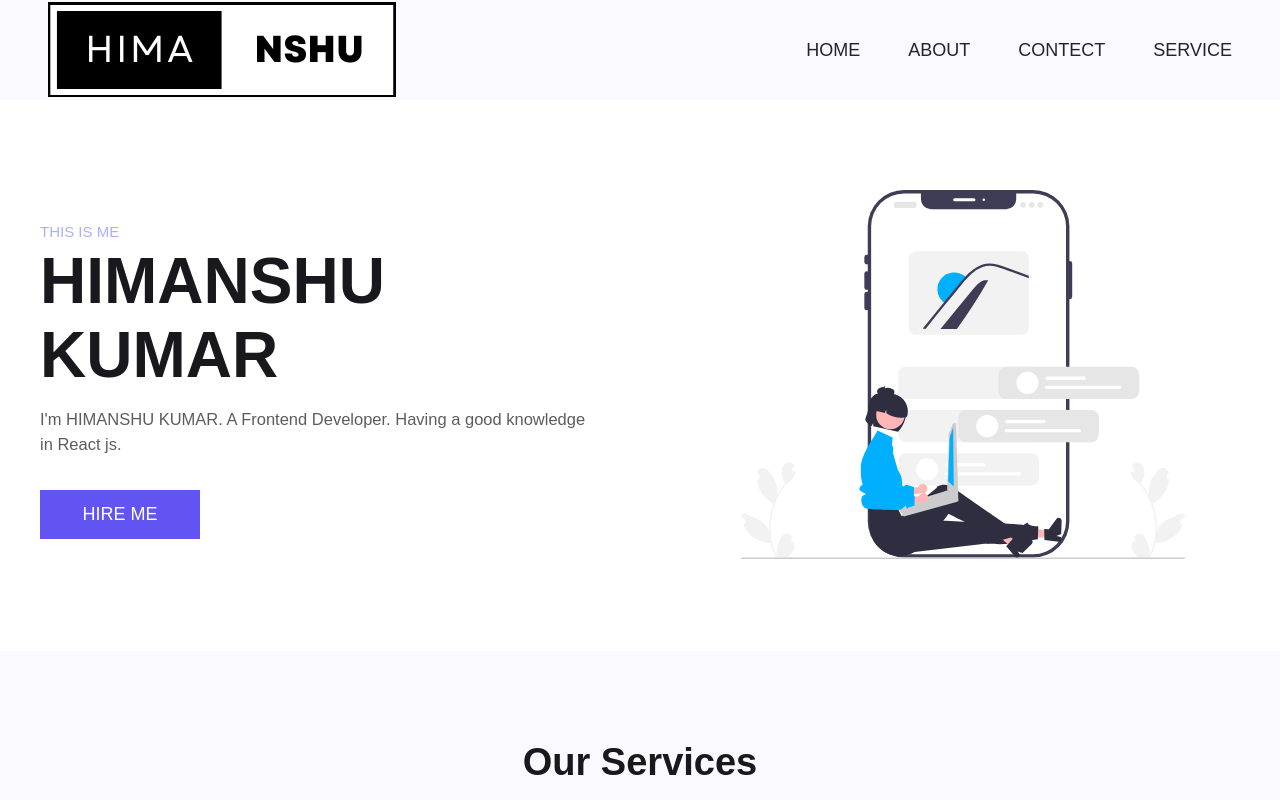
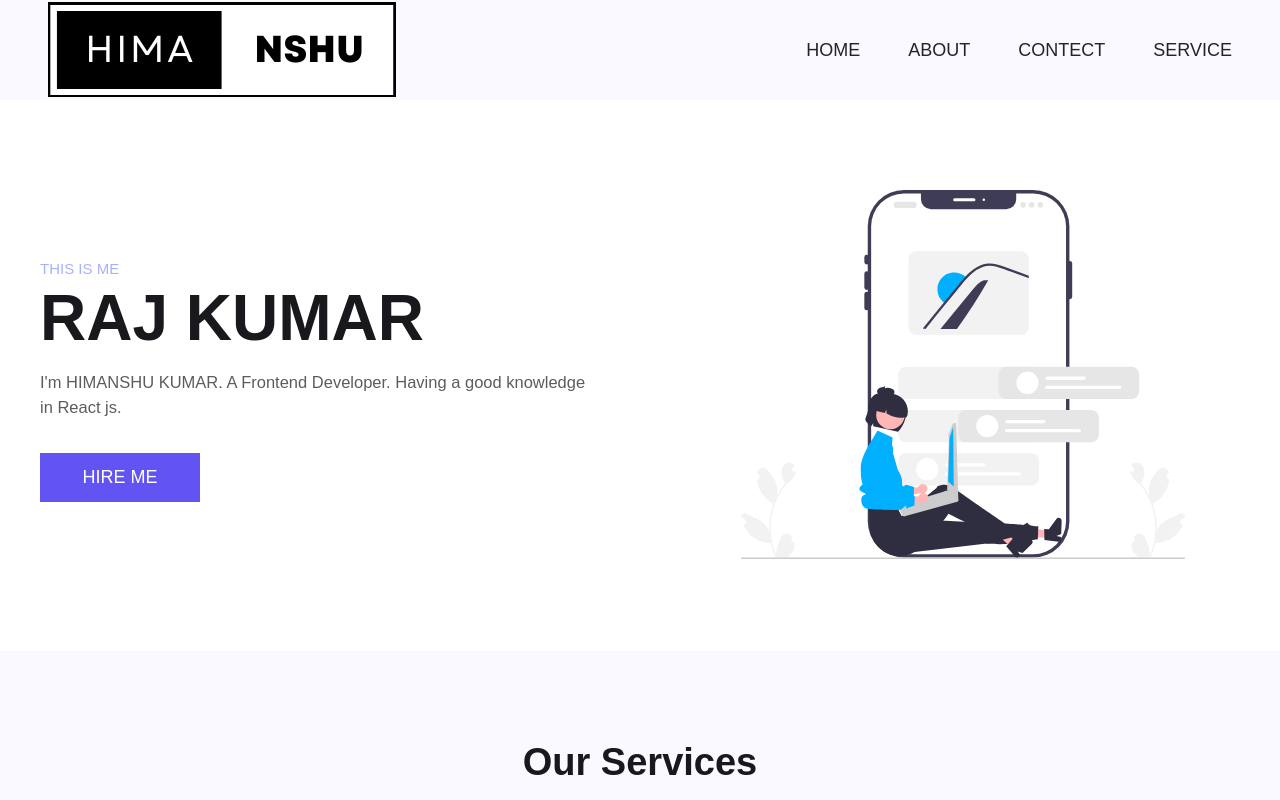
Before and after one commit to Himanshu-Rajkumar/React-Project, a React (Vite) app: page / in a window 1280 px wide. Shown: the top 800 px of the page. Built offline with nearby package versions, Linux system fonts and the light colour scheme; no server answers.

Commit message:
Name change

```diff
--- a/src/Components/ContextAPI.jsx
+++ b/src/Components/ContextAPI.jsx
@@ -57,7 +57,7 @@ const Context = ({ children }) => {
         return dispatch({
             type: 'HOME_UPDATE',
             payload: {
-                name: "HIMANSHU KUMAR",
+                name: " Raj Kumar",
                 image: "./images/hero.svg"
 
             }
```
